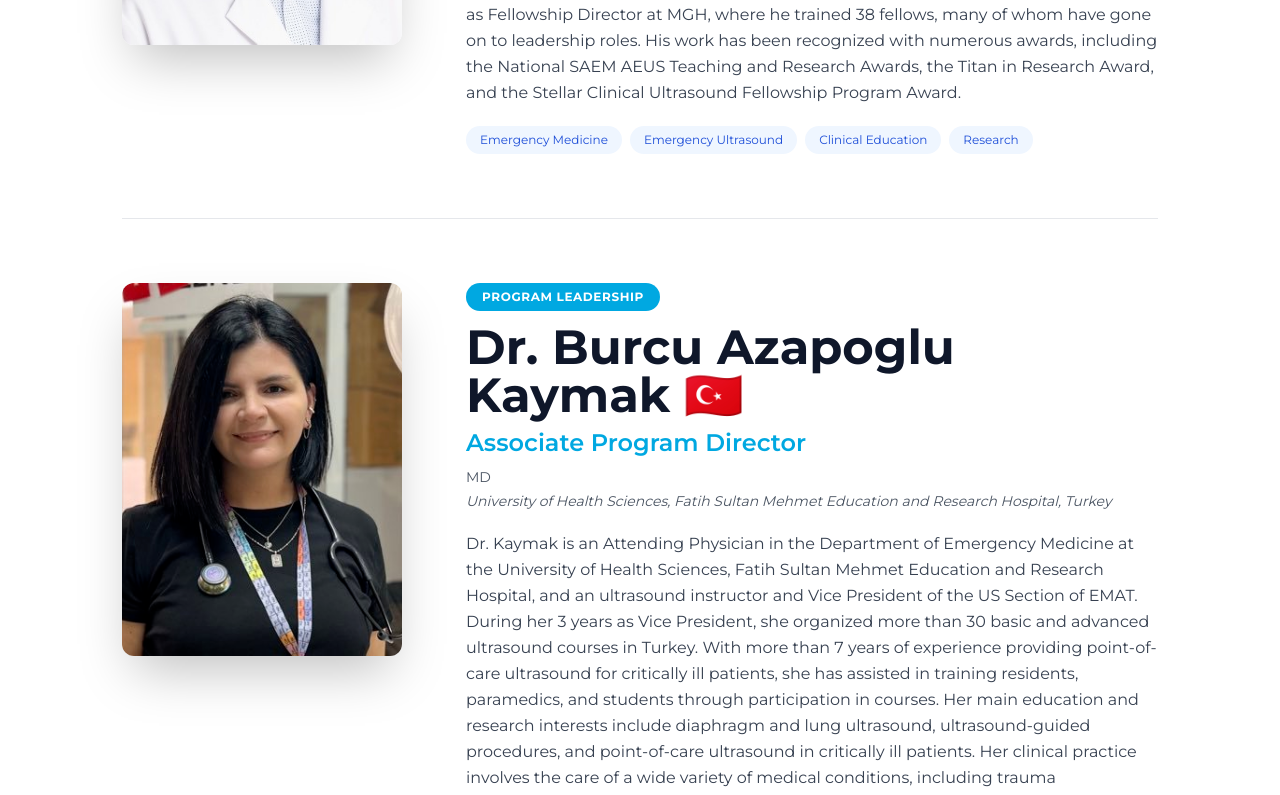
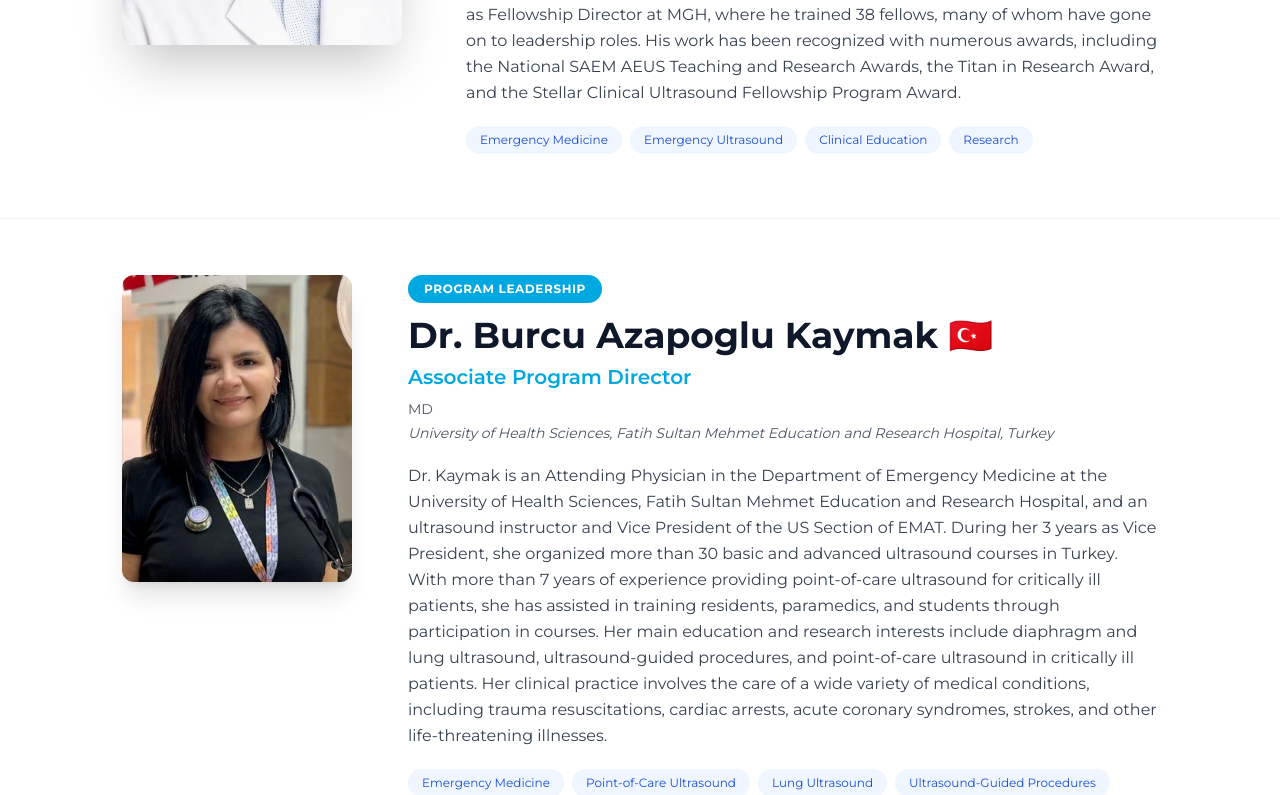
Before and after one commit to bjwalsh93/winfocus-fellowship, a SvelteKit app: page /faculty in a window 1280 px wide. Shown: the part 760-1555 px from the top of the page. Built offline with nearby package versions, Linux system fonts and the light colour scheme.

Commit message:
Size associate directors between program director and global faculty
- Hamid: largest (280px photo, text-5xl name)
- Kaymak & Belaia: medium (230px photo, text-4xl name)
- Global Faculty Mentors: standard (200px photo, text-3xl name)

```diff
--- a/src/routes/faculty/+page.svelte
+++ b/src/routes/faculty/+page.svelte
@@ -1,14 +1,20 @@
 <script lang="ts">
 	import { facultyMembers } from '$lib/data/faculty';
 
-	// Separate leadership from global faculty mentors
-	const leadershipTitles = ['program director', 'associate program director'];
-	const leadership = facultyMembers.filter((f) =>
-		leadershipTitles.some((t) => f.title.toLowerCase().includes(t))
+	// Program Director (featured largest)
+	const programDirector = facultyMembers.find((f) =>
+		f.title.toLowerCase().startsWith('program director')
+	);
+
+	// Associate Program Directors (medium size)
+	const associateDirectors = facultyMembers.filter((f) =>
+		f.title.toLowerCase().includes('associate program director')
 	);
 
 	// All other faculty go in Global Faculty Mentors section
-	const globalFaculty = facultyMembers.filter((f) => !leadership.includes(f));
+	const globalFaculty = facultyMembers.filter((f) =>
+		f !== programDirector && !associateDirectors.includes(f)
+	);
 
 	// Function to format bio - allow 4-5 lines without truncation
 	function formatBio(bio: string): string {
@@ -37,18 +43,55 @@
 	</div>
 </section>
 
-<!-- Program Leadership - Editorial Style -->
-{#if leadership.length > 0}
+<!-- Program Director - Large Featured -->
+{#if programDirector}
 	<section class="bg-white">
 		<div class="container-custom max-w-[1100px]">
-			{#each leadership as leader, index}
-				<div class="grid md:grid-cols-[280px_1fr] gap-12 md:gap-16 py-16 {index < leadership.length - 1 ? 'border-b border-gray-200' : ''}">
+			<div class="grid md:grid-cols-[280px_1fr] gap-12 md:gap-16 py-16">
+				<!-- Photo Section -->
+				<div class="mx-auto md:mx-0">
+					<img
+						src={programDirector.imageUrl}
+						alt={programDirector.name}
+						class="w-full max-w-[280px] aspect-[3/4] object-cover object-top rounded-xl shadow-2xl"
+					/>
+				</div>
+
+				<!-- Content Section -->
+				<div class="text-dark">
+					<span class="inline-block bg-[#00A8E1] text-white text-xs font-bold px-4 py-1.5 rounded-full mb-3 uppercase tracking-wider">
+						Program Leadership
+					</span>
+					<h2 class="text-4xl md:text-5xl font-bold mb-2">{programDirector.name} <span class="inline-block" title={programDirector.country}>{programDirector.countryFlag}</span></h2>
+					<p class="text-[#00A8E1] font-semibold text-xl md:text-2xl mb-2">{programDirector.title}</p>
+					<p class="text-gray-600 text-sm mb-1">{programDirector.credentials}</p>
+					<p class="text-gray-600 text-sm mb-5 italic">{programDirector.institution}</p>
+					<p class="text-gray-700 leading-relaxed text-base mb-5">{formatBio(programDirector.bio)}</p>
+					<div class="flex flex-wrap gap-2">
+						{#each programDirector.specialties as specialty}
+							<span class="bg-blue-50 text-blue-700 text-xs font-medium px-3.5 py-1.5 rounded-full">
+								{specialty}
+							</span>
+						{/each}
+					</div>
+				</div>
+			</div>
+		</div>
+	</section>
+{/if}
+
+<!-- Associate Program Directors - Medium Size -->
+{#if associateDirectors.length > 0}
+	<section class="bg-white border-t border-gray-100">
+		<div class="container-custom max-w-[1100px]">
+			{#each associateDirectors as assocDir, index}
+				<div class="grid md:grid-cols-[230px_1fr] gap-10 md:gap-14 py-14 {index < associateDirectors.length - 1 ? 'border-b border-gray-200' : ''}">
 					<!-- Photo Section -->
 					<div class="mx-auto md:mx-0">
 						<img
-							src={leader.imageUrl}
-							alt={leader.name}
-							class="w-full max-w-[280px] aspect-[3/4] object-cover object-top rounded-xl shadow-2xl"
+							src={assocDir.imageUrl}
+							alt={assocDir.name}
+							class="w-full max-w-[230px] aspect-[3/4] object-cover object-top rounded-xl shadow-xl"
 						/>
 					</div>
 
@@ -57,13 +100,13 @@
 						<span class="inline-block bg-[#00A8E1] text-white text-xs font-bold px-4 py-1.5 rounded-full mb-3 uppercase tracking-wider">
 							Program Leadership
 						</span>
-						<h2 class="text-4xl md:text-5xl font-bold mb-2">{leader.name} <span class="inline-block" title={leader.country}>{leader.countryFlag}</span></h2>
-						<p class="text-[#00A8E1] font-semibold text-xl md:text-2xl mb-2">{leader.title}</p>
-						<p class="text-gray-600 text-sm mb-1">{leader.credentials}</p>
-						<p class="text-gray-600 text-sm mb-5 italic">{leader.institution}</p>
-						<p class="text-gray-700 leading-relaxed text-base mb-5">{formatBio(leader.bio)}</p>
+						<h2 class="text-3xl md:text-4xl font-bold mb-2">{assocDir.name} <span class="inline-block" title={assocDir.country}>{assocDir.countryFlag}</span></h2>
+						<p class="text-[#00A8E1] font-semibold text-lg md:text-xl mb-2">{assocDir.title}</p>
+						<p class="text-gray-600 text-sm mb-1">{assocDir.credentials}</p>
+						<p class="text-gray-600 text-sm mb-5 italic">{assocDir.institution}</p>
+						<p class="text-gray-700 leading-relaxed text-base mb-5">{formatBio(assocDir.bio)}</p>
 						<div class="flex flex-wrap gap-2">
-							{#each leader.specialties as specialty}
+							{#each assocDir.specialties as specialty}
 								<span class="bg-blue-50 text-blue-700 text-xs font-medium px-3.5 py-1.5 rounded-full">
 									{specialty}
 								</span>
```
